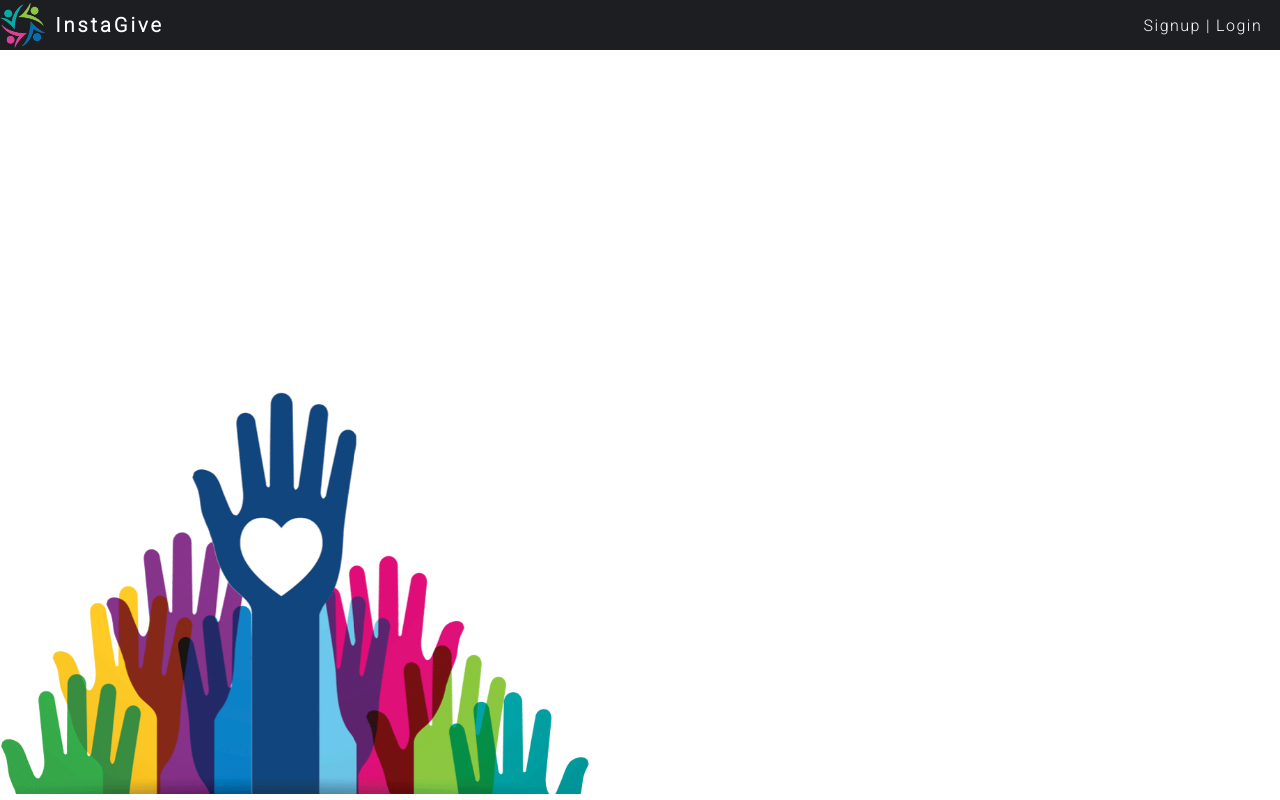
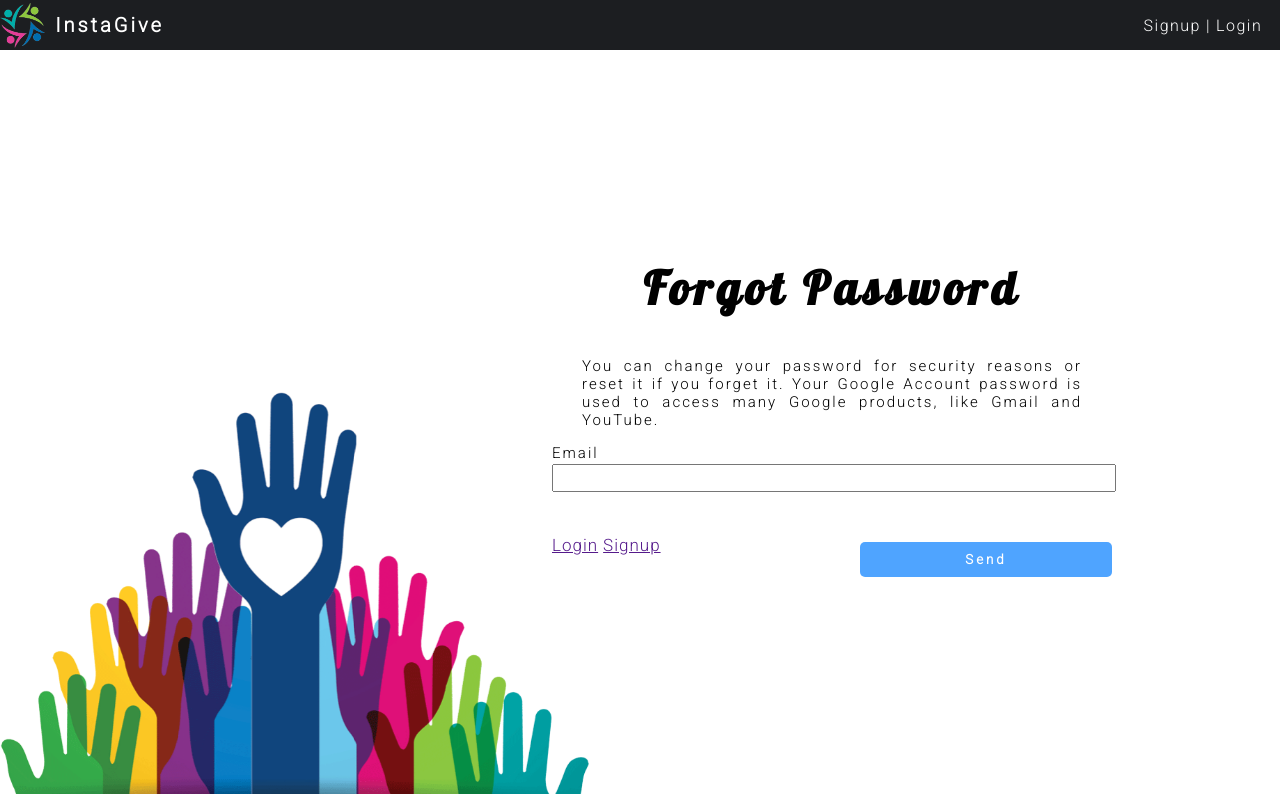
Before and after one commit to josh1506/instagive-react-frontend, a React (Create React App) app: page /auth/forgot in a window 1280 px wide. Built offline with nearby package versions, Linux system fonts and the light colour scheme.

Commit message:
updating auth page

```diff
--- a/src/components/pages/authPage/AuthPage.jsx
+++ b/src/components/pages/authPage/AuthPage.jsx
@@ -13,9 +13,9 @@ function AuthPage(props) {
             </div>
             <div className='authForm'>
                 <div className='center'>
-                    <Route path='/login' component={Login} />
-                    <Route path='/register' component={Register} />
-                    <Route path='/forgot' component={ForgotPass} />
+                    <Route path='/auth/login' component={Login} />
+                    <Route path='/auth/register' component={Register} />
+                    <Route path='/auth/forgot' component={ForgotPass} />
                 </div>
             </div>
         </div>
--- a/src/components/pages/authPage/ForgotPass.jsx
+++ b/src/components/pages/authPage/ForgotPass.jsx
@@ -1,7 +1,8 @@
-import React from 'react';
+import React, { useState } from 'react';
 import '../../../style/authPage/forgotPassword.css'
 
 function ForgotPass(props) {
+    const [email, setEmail] = useState({ email: '' })
     return (
         <div className='forgot-pass-container'>
             <div className='forgot-pass-title'>
--- a/src/components/pages/authPage/Login.jsx
+++ b/src/components/pages/authPage/Login.jsx
@@ -1,7 +1,8 @@
-import React from 'react';
+import React, { useState } from 'react';
 import '../../../style/authPage/login.css'
 
 function Login(props) {
+    const [] = useState({})
     return (
         <div className='LoginContainer'>
             <div>
```
Also changed, not shown: 1 other file (tests, documents, lock files or other folders).
